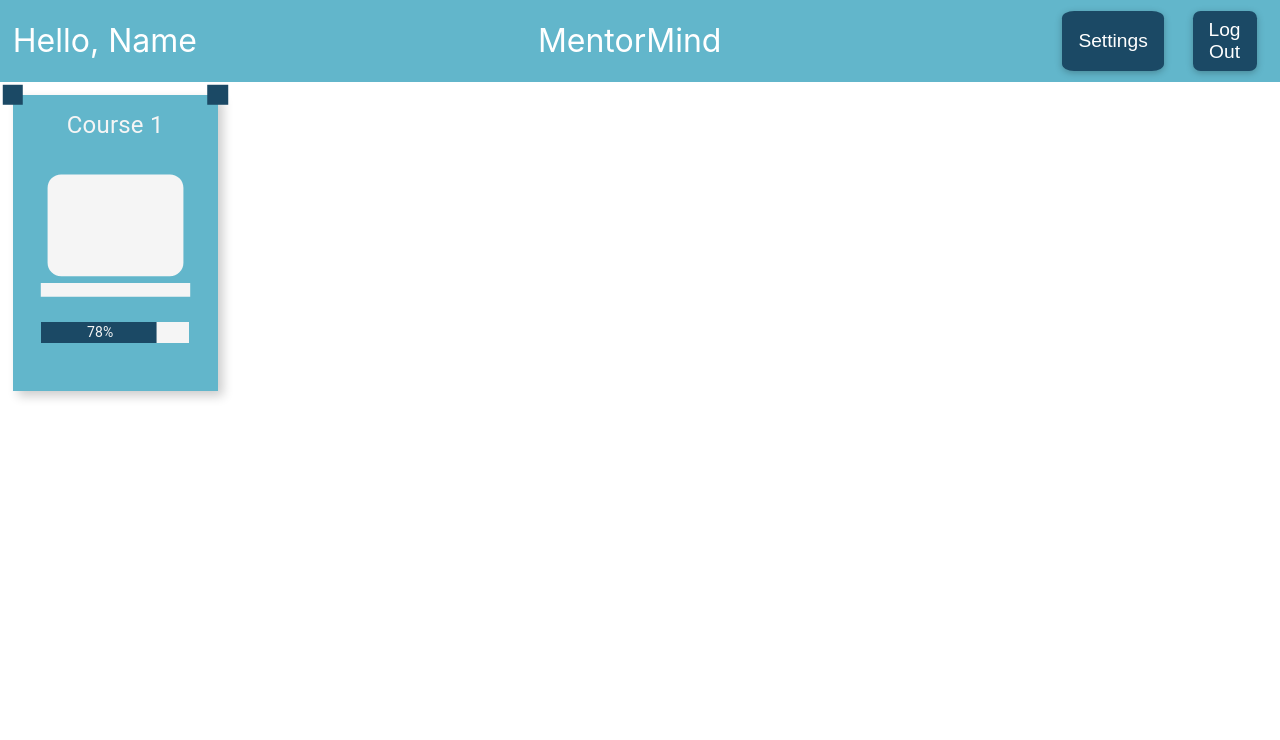
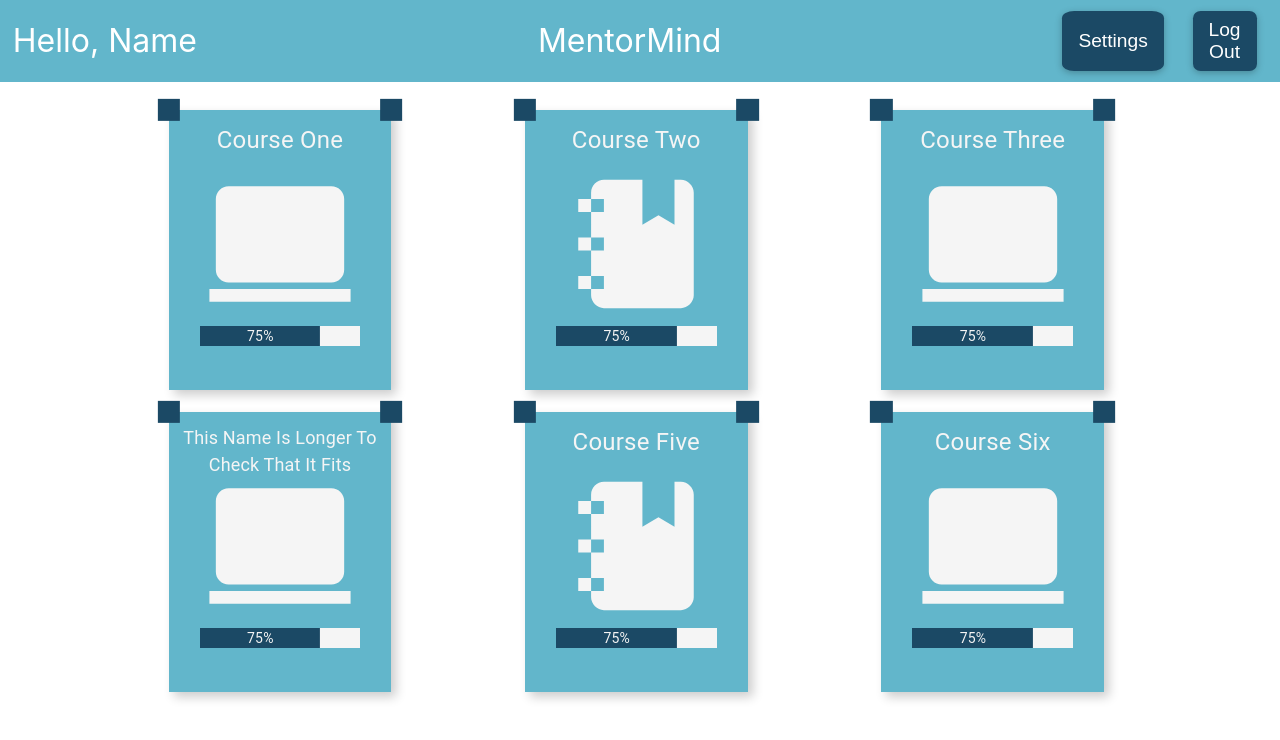
Before and after one commit to diss-mentor-mind/MentorMind, a React (Create React App) app in the folder mentor-mind-app/: page /courses in a window 1280 px wide. Shown: the top 740 px of the page. Built offline with nearby package versions, Linux system fonts and the light colour scheme.

Commit message:
Finish the subject page

```diff
--- a/mentor-mind-app/src/components/containers/SubjectContainer.tsx
+++ b/mentor-mind-app/src/components/containers/SubjectContainer.tsx
@@ -1,37 +1,37 @@
 import { Stack, Typography, Box } from "@mui/material";
 import PinnedContainer from "./PinnedContainer";
 import ComputerIcon from '../../icons/computerIcon.svg';
+import NotebookIcon from '../../icons/notebookIcon.svg';
 import SubjectInterface from "../../interfaces/SubjectInterface";
 import { FC, useState } from "react";
 import ProgressBar from "../bar/ProgressBar";
 
-const SubjectContainer: FC<SubjectInterface> = ({ name }) => {
-    const [progress, setProgress] = useState(78); // Initial progress state
+const SubjectContainer: FC<SubjectInterface> = (subject: SubjectInterface) => {
+
+    // TODO: figure out how to get this progress value
+    const [progress, setProgress] = useState(75);
 
     return (
-        <PinnedContainer width="16%" height="37%">
+        <PinnedContainer width="100%" height="100%">
             <Stack
                 direction="column"
                 sx={{
                     height: "100%",
                     width: '100%',
-                    marginBottom: '1%',
                     alignItems: 'center',
-                    // border: '1px solid black' // Optional, just for visualizing the Box boundary
                 }}>
                 <Typography
                     sx={{
                         color: "var(--icon-primary-color)",
-                        fontSize: "x-large",
+                        fontSize: `${subject.name.length > 20 ? "large" : "x-large"}`, // Adjust the threshold as needed
                         textAlign: "center",
                         marginTop: "12px",
                         marginBottom: "9px",
                         height: '13%',
                         maxHeight: '13%',
-                        // border: '1px solid black' // Optional, just for visualizing the Box boundary
                     }}
                 >
-                    {name}
+                    {subject.name}
                 </Typography>
                 <Box sx={{
                     height: '55%',
@@ -39,14 +39,22 @@ const SubjectContainer: FC<SubjectInterface> = ({ name }) => {
                     justifyContent: 'center',
                     alignItems: 'center',
                     overflow: 'hidden',
-                    // border: '1px solid black' // Optional, just for visualizing the Box boundary
                 }}>
-                    <img src={ComputerIcon} alt="Computer Icon" style={{ maxHeight: '100%', maxWidth: '100%' }} />
+                    {
+                        // TODO: figure how to get the icon
+                        (subject?.id ?? 0) % 3 != 1
+                            ? <img src={ComputerIcon} alt={subject.icon.toString()} style={{ maxHeight: '100%', maxWidth: '100%' }} />
+                            : <img src={NotebookIcon} alt={subject.icon.toString()} style={{ maxHeight: '100%', maxWidth: '100%' }} />
+                    }
                 </Box>
-                {progress > 0 && <ProgressBar
-                    width="80%"
-                    height="7%"
-                    progress={progress} />}
+                {
+                    progress > 0
+                    &&
+                    <ProgressBar
+                        width="80%"
+                        height="7%"
+                        progress={progress} />
+                }
             </Stack>
         </PinnedContainer>
     );
--- a/mentor-mind-app/src/interfaces/SubjectInterface.tsx
+++ b/mentor-mind-app/src/interfaces/SubjectInterface.tsx
@@ -15,7 +15,7 @@ export default interface SubjectInterface {
 export const populatedSubjects: SubjectInterface[] = [
     {
         id: 0,
-        name: "Course 1",
+        name: "Course One",
         icon: "icon1",
         isApprovalNeeded: false,
         teacher: populatedAuthor,
@@ -24,7 +24,7 @@ export const populatedSubjects: SubjectInterface[] = [
     },
     {
         id: 1,
-        name: "Course 2",
+        name: "Course Two",
         icon: "icon2",
         isApprovalNeeded: false,
         teacher: populatedAuthor,
@@ -33,7 +33,7 @@ export const populatedSubjects: SubjectInterface[] = [
     },
     {
         id: 2,
-        name: "Course 3",
+        name: "Course Three",
         icon: "icon3",
         isApprovalNeeded: false,
         teacher: populatedAuthor,
@@ -42,7 +42,7 @@ export const populatedSubjects: SubjectInterface[] = [
     },
     {
         id: 3,
-        name: "Course 4",
+        name: "This Name Is Longer To Check That It Fits",
         icon: "icon4",
         isApprovalNeeded: false,
         teacher: populatedAuthor,
@@ -51,11 +51,20 @@ export const populatedSubjects: SubjectInterface[] = [
     },
     {
         id: 4,
-        name: "Course 5",
+        name: "Course Five",
         icon: "icon5",
         isApprovalNeeded: false,
         teacher: populatedAuthor,
         participants: [populatedAuthor],
         lectures: populatedLectures,
     },
+    {
+        id: 5,
+        name: "Course Six",
+        icon: "icon6",
+        isApprovalNeeded: false,
+        teacher: populatedAuthor,
+        participants: [populatedAuthor],
+        lectures: populatedLectures,
+    },
 ];
--- a/mentor-mind-app/src/pages/CoursesPage.tsx
+++ b/mentor-mind-app/src/pages/CoursesPage.tsx
@@ -1,110 +1,32 @@
-import { Box, Container, Grid, Stack, Typography, LinearProgress } from "@mui/material";
-import PinnedContainer from "../components/containers/PinnedContainer";
+import { Grid } from "@mui/material";
 import SubjectContainer from "../components/containers/SubjectContainer";
-import ComputerIcon from '../icons/computerIcon.svg';
 import SubjectInterface, { populatedSubjects } from "../interfaces/SubjectInterface";
-
-
-// const CoursePage = () => {
-//     // Dummy data representing the response from your API
-//     const courses: Course[] = [
-//         { id: 1, name: "Biology 101" },
-//         { id: 2, name: "World History" },
-//         { id: 3, name: "Introduction to Philosophy" },
-//         { id: 4, name: "Algebra II" },
-//         { id: 5, name: "Literature and Composition" },
-//         { id: 6, name: "Environmental Science" },
-//     ];
-
-//     return (
-//         <Grid
-//             // display="flex"
-//             // flexWrap="wrap"
-//             // flexDirection="row"
-//             // justifyContent="space-between"
-//             // container={true} spacing={{ xs: 2, md: 4 }}
-//             container={true} spacing={6}
-//             sx={{
-//                 width: "95%",
-//                 height: "85%",
-//                 marginLeft: "1%",
-//                 marginTop: "1%",
-//                 display: "flex",
-//                 flexDirection: "row",
-//                 flexWrap: "wrap",
-//                 alignContent: "flex-start",
-//                 border: '1px solid black' // Optional, just for visualizing the Box boundary
-//             }}
-//         // sx={{
-//         //     width: "75%",
-//         //     height: "550px",
-//         //     marginLeft: "5%",
-//         //     marginTop: "2%",
-
-//         //   }}
-//         >
-//             {courses.map(course => (
-//                 <Grid
-//                     key={course.id}
-//                     item
-//                     xs={4}
-//                     sx={{
-//                         height: "300px",
-//                         width: "30%"
-//                     }}>
-//                     <PinnedContainer
-//                         height="100%"
-//                         width="60%">
-//                         <Stack
-//                             direction="column"
-//                             sx={{
-//                                 height: "100%",
-//                                 width: '100%',
-//                                 marginBottom: '2%',
-//                                 alignItems: 'center',
-//                                 border: '1px solid black' // Optional, just for visualizing the Box boundary
-//                             }}>
-//                             <Typography
-//                                 sx={{
-//                                     color: "var(--icon-primary-color)",
-//                                     fontSize: 'calc(0.7rem + 2vmin)', // Adjust the formula as needed
-//                                     textAlign: "center",
-//                                     marginTop: "18px",
-//                                     marginBottom: "15px",
-//                                     height: '15%',
-//                                     maxHeight: '15%',
-//                                     border: '1px solid black' // Optional, just for visualizing the Box boundary
-//                                 }}
-//                             >
-//                                 {course.name}
-//                             </Typography>
-//                             <Box sx={{
-//                                 width: '100%',
-//                                 height: '100%',
-//                                 display: 'flex',
-//                                 justifyContent: 'center',
-//                                 alignItems: 'center',
-//                                 overflow: 'hidden',
-//                                 border: '1px solid black' // Optional, just for visualizing the Box boundary
-//                             }}>
-//                                 <img src={ComputerIcon} alt="Computer Icon" style={{ maxHeight: '100%', maxWidth: '100%' }} />
-//                             </Box>
-//                             <Box sx={{ width: '75%', height: '30px', border: '1px solid black', marginBottom: '15%' }}>
-//                                 {/* <LinearProgress variant="determinate" value={50} /> */}
-//                             </Box>
-//                         </Stack>
-//                     </PinnedContainer>
-//                 </Grid>
-//             ))}
-//         </Grid>
-//     );
-// };
 
 const CoursePage = () => {
     const courses: SubjectInterface[] = populatedSubjects;
 
     return (
-        <SubjectContainer {...courses[0]}/>
+        <Grid sx={{
+            marginTop: "2%",
+            marginLeft: "13%", // Center horizontally
+            display: "flex",
+            flexDirection: "row",
+            flexWrap: "wrap",
+            alignContent: "flex-start",
+        }}>
+            {courses.map((course, index) => (
+                <Grid
+                    key={index}
+                    sx={{
+                        width: "20%",
+                        height: "280px",
+                        marginBottom: "2%",
+                        ...(index % 3 !== 2 && { marginRight: "12%" }), // Apply right margin except for the last item in each row
+                    }}>
+                    <SubjectContainer {...course} />
+                </Grid>
+            ))}
+        </Grid>
     );
 };
 
```
